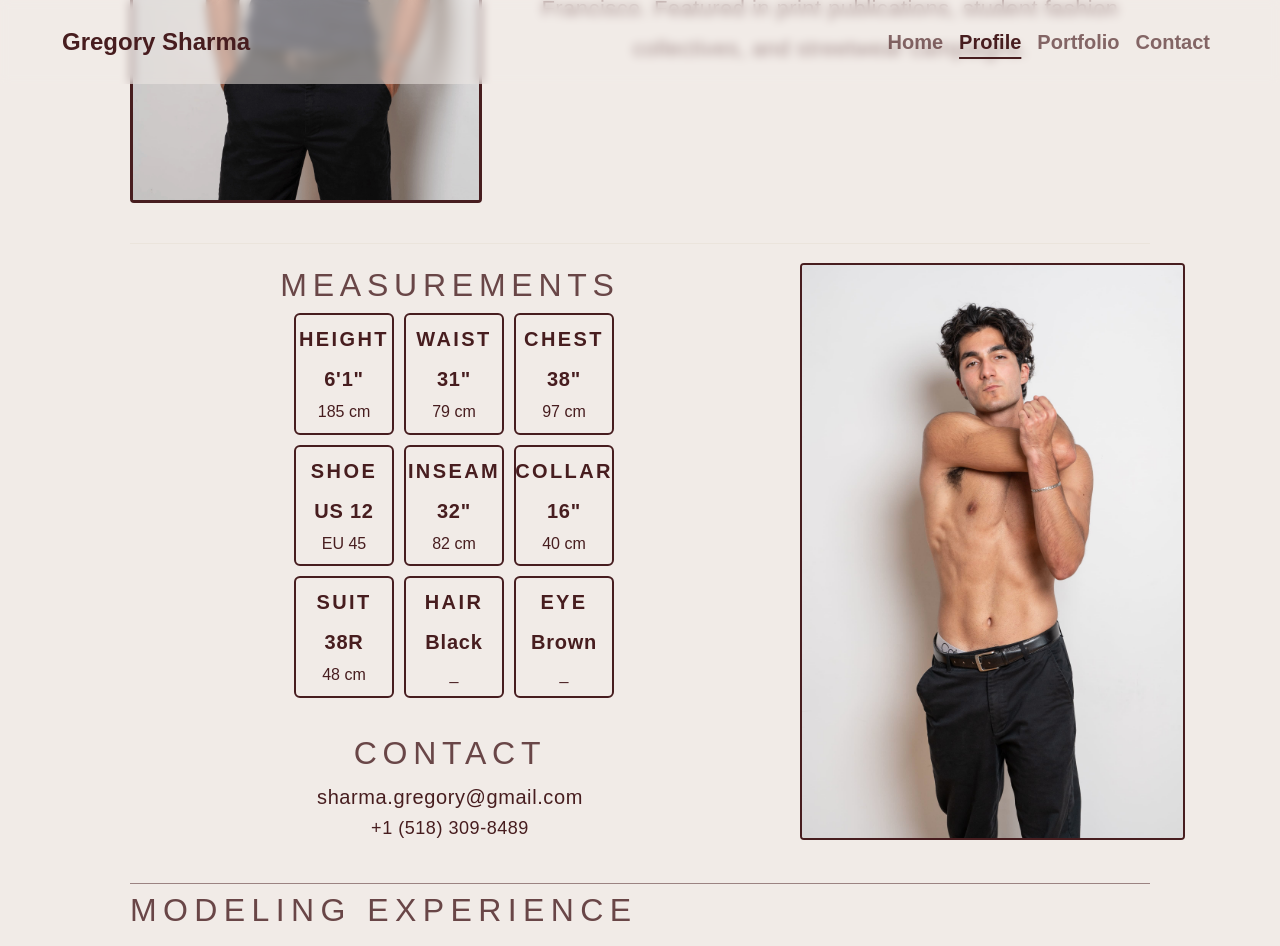
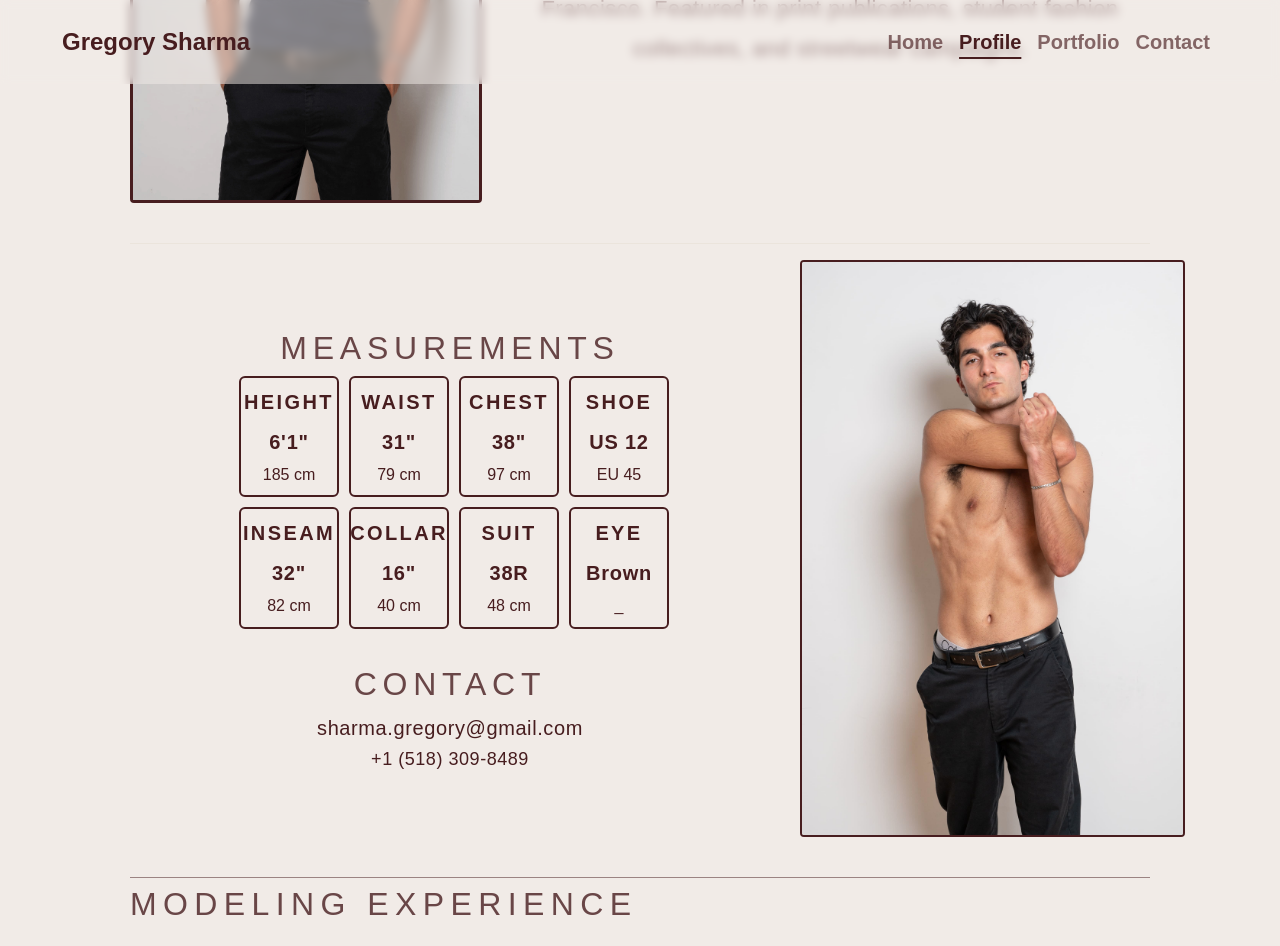
Before and after one commit to gregory-Om/gregory-sharma-modeling-portfolio, a Jekyll site: the page built from _pages/profile.md, in a window 1280 px wide and 1400 px high, scrolled down 438 px. Shown: the top 946 px of the window. Built offline with Jekyll 4.4.1, drawn with Linux system fonts in a browser that asks for light colours; some web fonts are replaced; grey boxes are pictures that could not be loaded.

Commit message:
grid order

```diff
--- a/_pages/profile.md
+++ b/_pages/profile.md
@@ -58,11 +58,6 @@ permalink: /profile/
           <span class="stat-label">Suit</span>
           <span class="stat-val">38R</span>
           <span class="stat-metric">48 cm</span>
-        </div>
-        <div class="stat-item">
-          <span class="stat-label">Hair</span>
-          <span class="stat-val">Black</span>
-          <span class="stat-metric">_</span>
         </div>
         <div class="stat-item">
           <span class="stat-label">Eye</span>
--- a/_sass/custom.scss
+++ b/_sass/custom.scss
@@ -619,7 +619,7 @@ footer {
 
 .stat-grid {
   display: grid;
-  grid-template-columns: repeat(3, minmax(75px, 100px));
+  grid-template-columns: repeat(4, minmax(75px, 100px));
   gap: 10px;
   justify-content: center;
   margin-left: 8px;
```
